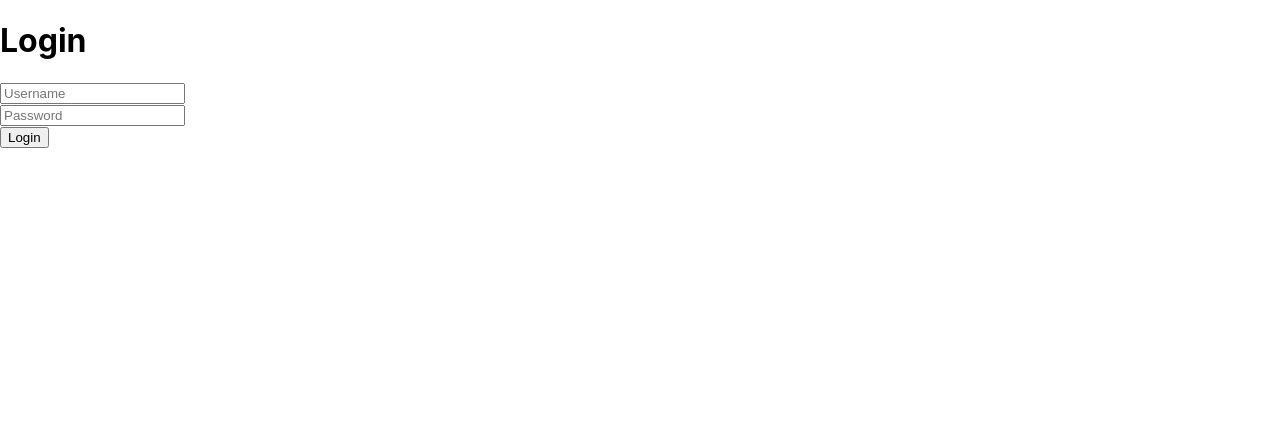
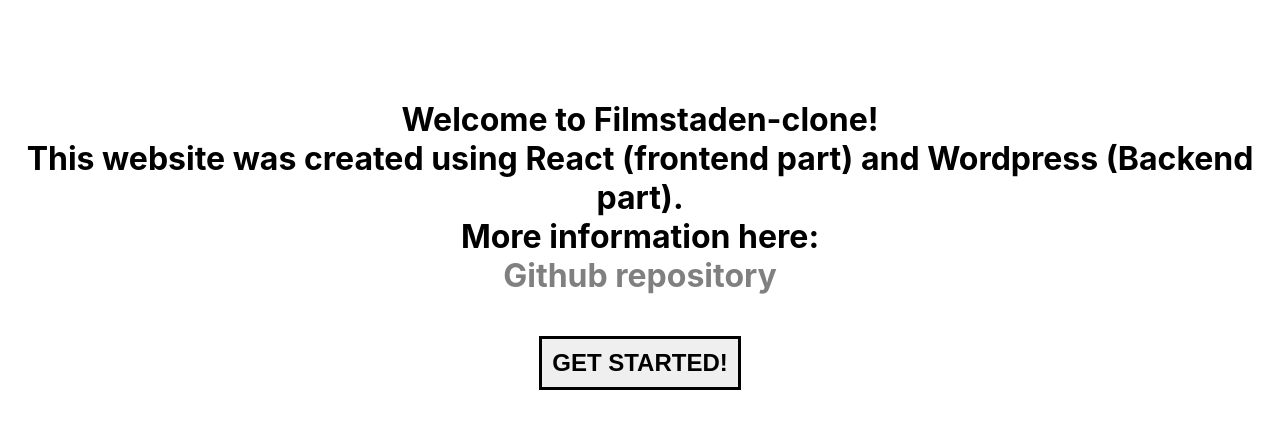
Before and after one commit to HannaTylna/wp_exam_frontend, a React (Create React App) app: page / in a window 1280 px wide. Shown: the top 428 px of the page. Built offline with nearby package versions, Linux system fonts and the light colour scheme.

Commit message:
add css & fixed auto login

```diff
--- a/src/pages/LoginPage.js
+++ b/src/pages/LoginPage.js
@@ -1,19 +1,47 @@
-import React, { useState } from "react";
+import React from "react";
 import { useNavigate } from "react-router-dom";
-import Error from "../components/Error";
+import styled from "styled-components";
+
+const StyledHeader1 = styled.h1`
+ margin-top: 100px;
+ text-align: center;
+ font-weight: bold;
+`;
+
+const StyledLink = styled.a`
+ text-decoration: none;
+ color: #808080;
+ &:hover {
+  background: #fff;
+  color: #d0312d;
+  border-bottom: 3px dashed #d0312d;
+ }
+`;
+
+const StyledButton = styled.button`
+ margin: 0 auto;
+ padding: 10px;
+ font-size: 24px;
+ text-transform: uppercase;
+ font-weight: bold;
+ border: 3px solid #000;
+ &:hover {
+  border: 3px solid #d0312d;
+ }
+`;
+const StyledDiv = styled.div`
+ text-align: center;
+`;
 
 export default function LoginPage() {
- const [username, setUserName] = useState("");
- const [password, setPassword] = useState("");
- const [error, setError] = useState(null);
  const navigate = useNavigate();
 
  function handleOnSubmit(e) {
   e.preventDefault();
   const url = `${process.env.REACT_APP_API_URL}jwt-auth/v1/token`;
   const payload = {
-   username,
-   password,
+   username: `${process.env.REACT_APP_API_USERNAME}`,
+   password: `${process.env.REACT_APP_API_PASSWORD}`,
   };
 
   fetch(url, {
@@ -25,38 +53,33 @@
   })
    .then((res) => res.json())
    .then((data) => {
-    if (!data?.data?.status) {
     const token = data.token;
     console.log(token);
     console.log(url);
     localStorage.setItem("exam", token);
     navigate("/home");
-    } else if (data.data.status === 403) {
-     setError(data.code);
-    }
    });
  }
  return (
   <div>
-   <h1>Login</h1>
-   <form onSubmit={handleOnSubmit}>
-    <Error message={error} />
-    <input
-     value={username}
-     onChange={(e) => setUserName(e.target.value)}
-     type="text"
-     placeholder="Username"
-    />
+   <StyledHeader1>
+    Welcome to Filmstaden-clone! <br />
+    This website was created using React (frontend part) and Wordpress (Backend
+    part). <br /> More information here:
     <br />
-    <input
-     value={password}
-     onChange={(e) => setPassword(e.target.value)}
-     type="password"
-     placeholder="Password"
-    />
+    <StyledLink
+     href="https://github.com/HannaTylna/wp_exam_frontend"
+     target="_blank"
+     rel="noreferrer">
+     Github repository
+    </StyledLink>
+   </StyledHeader1>
    <br />
-    <button type="submit">Login</button>
-   </form>
+   <StyledDiv>
+    <StyledButton onClick={handleOnSubmit} type="submit">
+     Get started!
+    </StyledButton>
+   </StyledDiv>
   </div>
  );
 }
```
Lines whose indentation alone changed are shown as unchanged.
